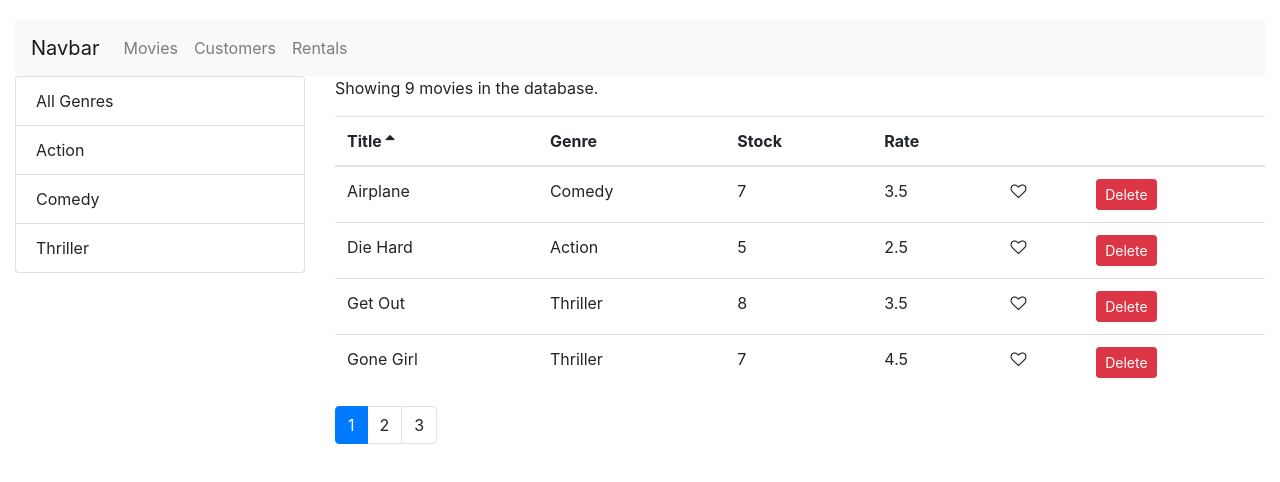
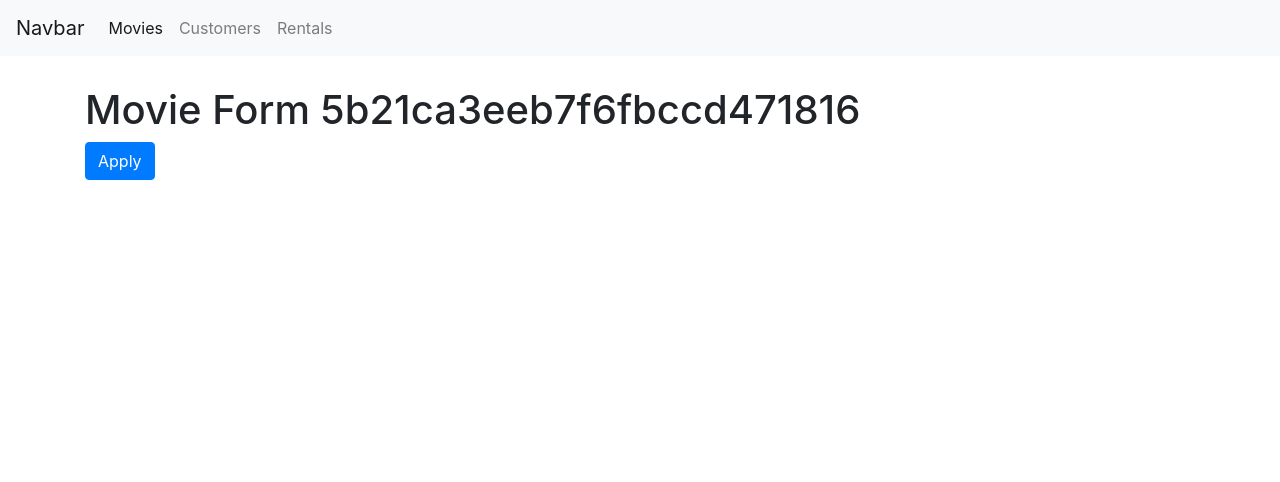
Before and after one commit to XingkaiEden/Movies_react_app, a React (Create React App) app: page /movies/5b21ca3eeb7f6fbccd471816 in a window 1280 px wide. Shown: the top 482 px of the page. Built offline with nearby package versions, Linux system fonts and the light colour scheme.

Commit message:
done with react-router

```diff
--- a/src/App.js
+++ b/src/App.js
@@ -7,28 +7,33 @@ import NotFound from "./components/common/notFound";
 
 import "./App.css";
 import { Route, Switch, Redirect } from "react-router-dom";
+import MovieForm from "./components/movieForm";
 
 
-
+// you have to put <Route path="/movies/:id" component={MovieForm} /> in front of "/movies"
 class App extends Component {
   render() {
     return (
-      <main className="container-fluid">
+      <React.Fragment>
         <NavBar />
+        <main className="container">
+
           <Switch>
 
+            <Route path="/movies/:id" component={MovieForm} />
             <Route path="/movies" component={Movies} />
             <Route path="/customers" component={Customers} />
             <Route path="/rentals" component={Rentals} />
             <Route path="/not-found" component={NotFound} />
-          <Redirect from="/" to="/movies" />
+
+            <Redirect from="/" exact to="/movies" />
 
             <Redirect to="/not-found" />
           </Switch>
 
-        {/*
-        <Movies /> */}
+
         </main>
+      </React.Fragment>
     );
   }
 }
--- a/src/components/common/navBar.jsx
+++ b/src/components/common/navBar.jsx
@@ -1,6 +1,7 @@
 import React from 'react';
-import { Link } from "react-router-dom";
-
+import { Link, NavLink } from "react-router-dom";
+//NavLink is just a container of Link, it has a "avtiveClassName".
+// when the path match, it will automatically light up!!!
 const NavBar = () => {
     return (
         <nav className="navbar navbar-expand-lg navbar-light bg-light">
@@ -11,13 +12,13 @@ const NavBar = () => {
             <div className="collapse navbar-collapse" id="navbarNav">
                 <ul className="navbar-nav">
                     <li className="nav-item">
-                        <Link className="nav-link" to="/movies">Movies <span className="sr-only">(current)</span></Link>
+                        <NavLink className="nav-link" to="/movies">Movies <span className="sr-only">(current)</span></NavLink>
                     </li>
                     <li className="nav-item">
-                        <Link className="nav-link" to="/customers">Customers</Link>
+                        <NavLink className="nav-link" to="/customers">Customers</NavLink>
                     </li>
                     <li className="nav-item">
-                        <Link className="nav-link" to="/rentals">Rentals</Link>
+                        <NavLink className="nav-link" to="/rentals">Rentals</NavLink>
                     </li>
                 </ul>
             </div>
--- /dev/null
+++ b/src/components/movieForm.jsx
@@ -0,0 +1,16 @@
+import React from 'react';
+
+
+
+const MovieForm = ({ match, history }) => {
+    return (
+        <div>
+            <h1>Movie Form {match.params.id}</h1>
+            <button className="btn btn-primary"
+                onClick={() => history.push('/')}
+            >Apply</button>
+        </div>
+    );
+}
+
+export default MovieForm;
--- a/src/components/moviesTable.jsx
+++ b/src/components/moviesTable.jsx
@@ -1,10 +1,16 @@
 import React, { Component } from "react";
 import Table from "./common/table";
 import Like from "./common/like";
+import { Link } from "react-router-dom";
+// We want to make a link to every titles of movies, so add a function to Title column
 
 class MoviesTable extends Component {
   columns = [
-    { path: "title", label: "Title" },
+    {
+      path: "title", label: "Title",
+      content: movie =>
+        <Link to={`/movies/${movie._id}`}>{movie.title}</Link>
+    },
     { path: "genre.name", label: "Genre" },
     { path: "numberInStock", label: "Stock" },
     { path: "dailyRentalRate", label: "Rate" },
--- a/src/index.css
+++ b/src/index.css
@@ -1,7 +1,10 @@
 body {
   margin: 0;
-  padding: 20px 0 0 0;
+  padding: 0 0 0 0;
   font-family: sans-serif;
+}
+.navbar{
+  margin-bottom: 30px;
 }
 
 .clickable {
```
Lines whose indentation alone changed are shown as unchanged.
